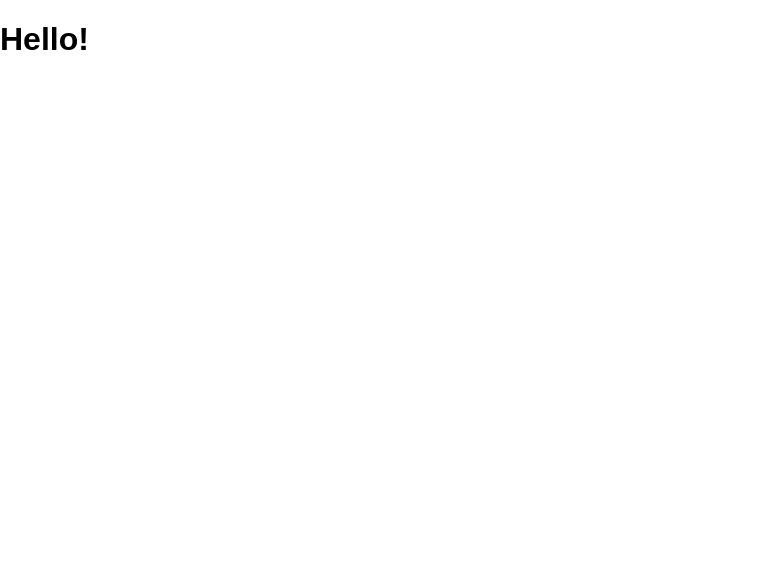
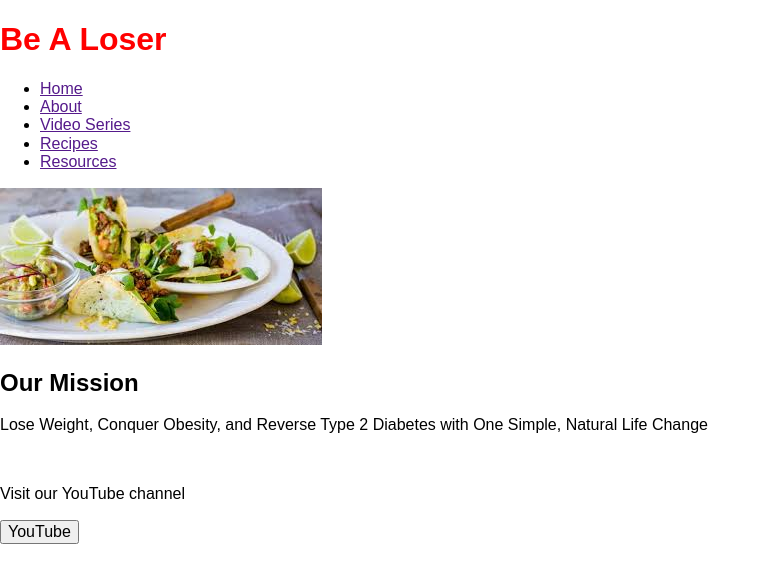
Before and after one commit to gregknudsen-zz/bal-redesign, a plain HTML site: page index.html in a window 1280 px wide. Shown: the whole page, without its empty margins (0-770 px from the left). Drawn offline with Linux system fonts and the light colour scheme.

Commit message:
begin to build skeleton structure. Also add img

```diff
--- a/css/main.css
+++ b/css/main.css
@@ -0,0 +1,3 @@
+h1 {
+	color: red;
+}
--- a/index.html
+++ b/index.html
@@ -6,7 +6,39 @@
 	<link rel="stylesheet" type="text/css" href="css/main.css">
 </head>
 <body>
-	<h1>Hello!</h1>
+	<div class="title">
+		<h1>Be A Loser</h1>
+	</div>
+
+	<header>
+		<nav>
+			<ul>
+				<li><a href="">Home</a> </li>
+				<li><a href="">About</a> </li>
+				<li><a href="">Video Series</a> </li>
+				<li><a href="">Recipes</a> </li>
+				<li><a href="">Resources</a> </li>
+			</ul>
+		</nav>
+	</header>
+
+	<div class="cover-image">
+		<img src="img/cover.jpg">
+	</div>
+
+	<div class="mission">
+		<h2>Our Mission</h2>
+		<p>
+			Lose Weight, Conquer Obesity, and Reverse Type 2 Diabetes
+			with One Simple, Natural Life Change
+		</p>
+		<br>
+		<p>Visit our YouTube channel</p>
+
+		<button>
+			YouTube
+		</button>
+	</div>
 
 	<script type="text/javascript" href="/main.js"></script>
 </body>
```
Also changed, not shown: img/cover.jpg (added).
